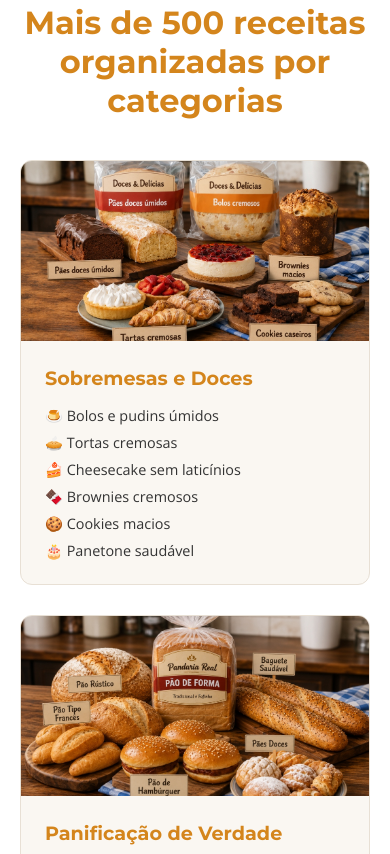
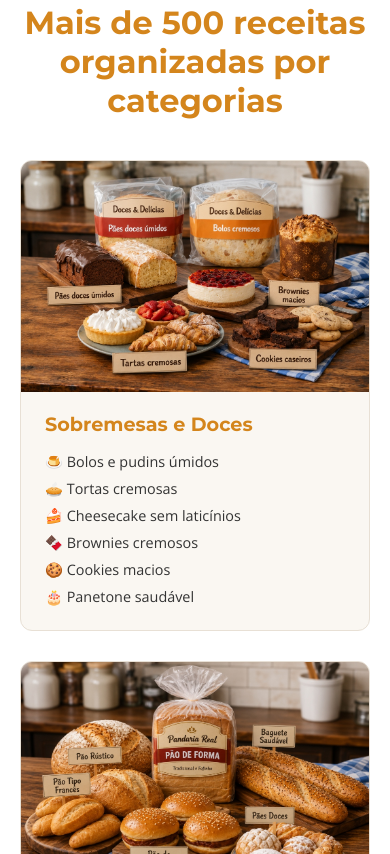
Before and after one commit to astuto7k/receitas-gringa, a plain HTML site: page index.html in a window 390 px wide. Shown: the part 3538-4392 px from the top of the page. Drawn offline with nearby package versions, Linux system fonts and the light colour scheme.

Commit message:
Corrige enquadramento das categorias no mobile

```diff
--- a/index.html
+++ b/index.html
@@ -878,6 +878,13 @@
 
             .cat-grid {
                 grid-template-columns: 1fr;
+            }
+
+            .cat-card img {
+                display: block;
+                height: auto;
+                aspect-ratio: 1024 / 681;
+                object-fit: contain;
             }
         }
     </style>
```
